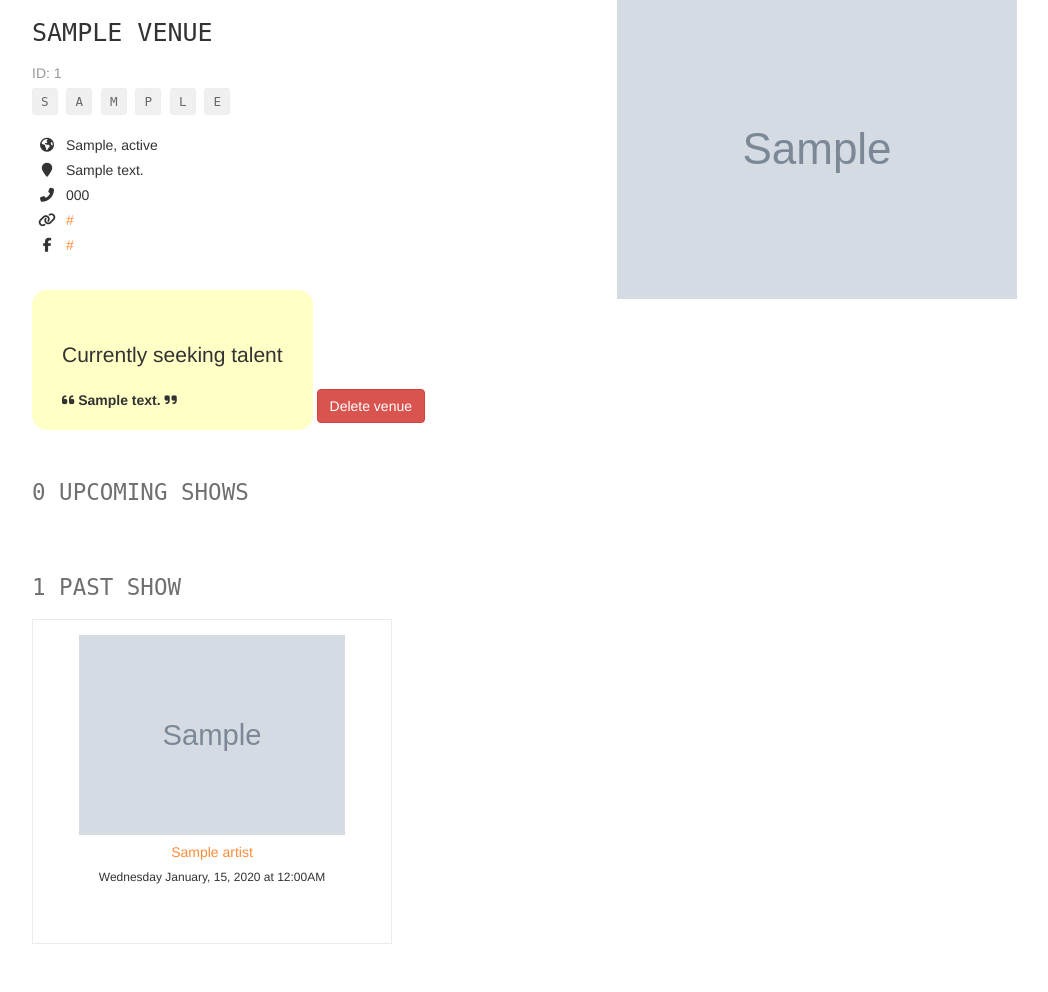
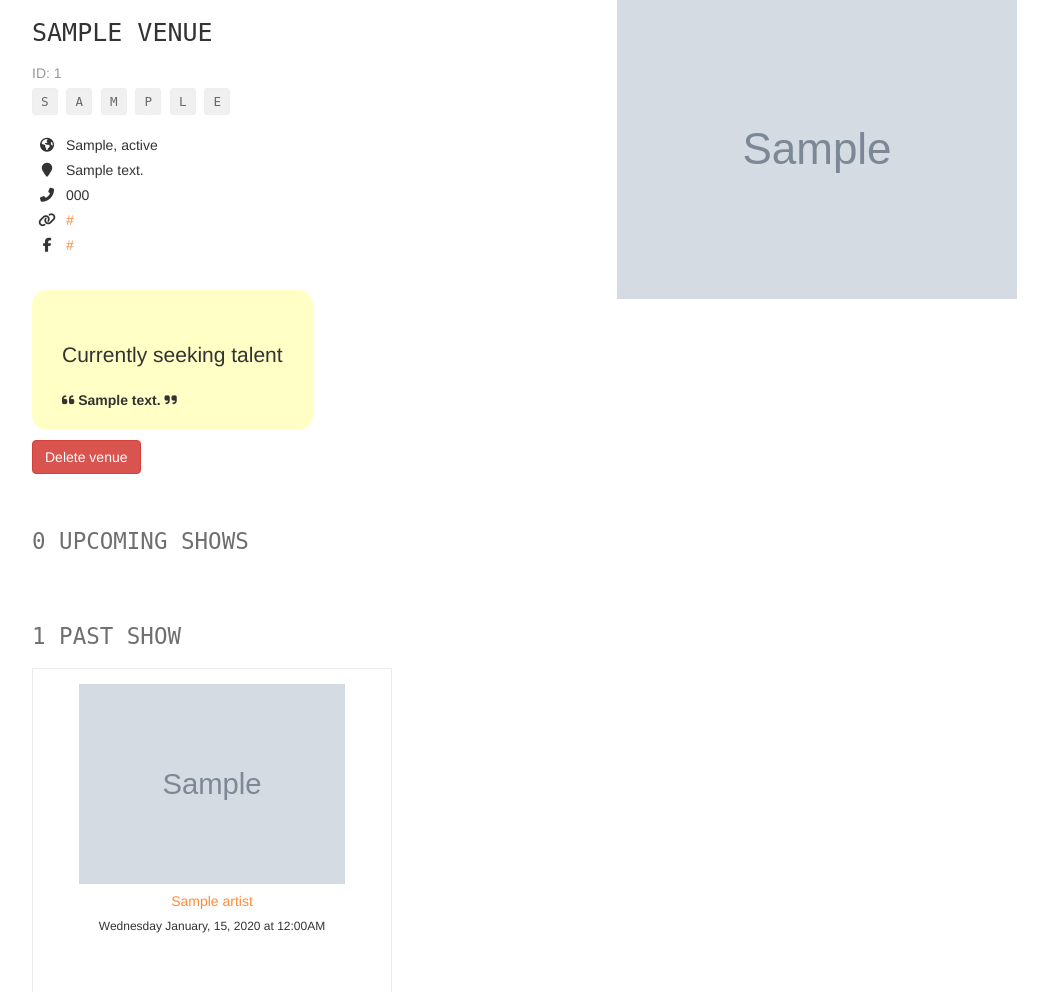
Before and after one commit to nevendyulgerov/udacity-full-stack-developer-fyyur-project, a Flask app: page /venues/1 in a window 1280 px wide. Shown: the part 81-1073 px from the top of the page, without its empty margins (38-1086 px from the left). Run offline with Flask 2, Linux system fonts and the light colour scheme; tables that the repository leaves empty hold one stand-in row (values such as "Sample post"); grey boxes marked "Sample" are stand-in pictures; some libraries are stand-ins or nearby versions.

Commit message:
Wrap delete venue button in p tag

```diff
--- a/templates/pages/show_venue.html
+++ b/templates/pages/show_venue.html
@@ -42,9 +42,11 @@
 		</p>
 		{% endif %}
 
-        <button class="btn btn-danger btn-delete-venue mt-1" data-id="{{ venue.id }}">
-            Delete venue
-        </button>
+        <p class="mt-1">
+            <button class="btn btn-danger btn-delete-venue" data-id="{{ venue.id }}">
+                Delete venue
+            </button>
+        </p>
 	</div>
 	<div class="col-sm-6">
 		<img src="{{ venue.image_link }}" alt="Venue Image" />
```
